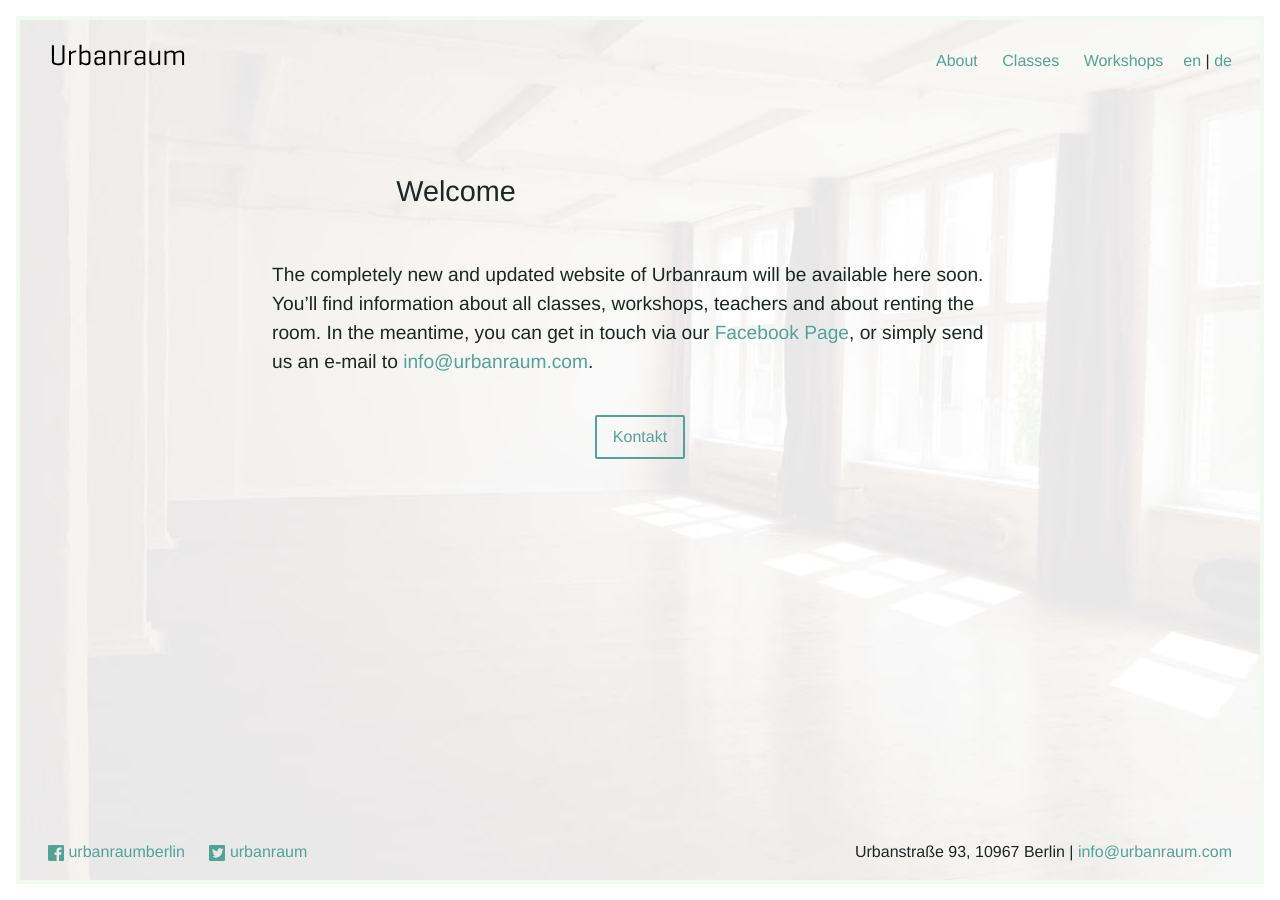
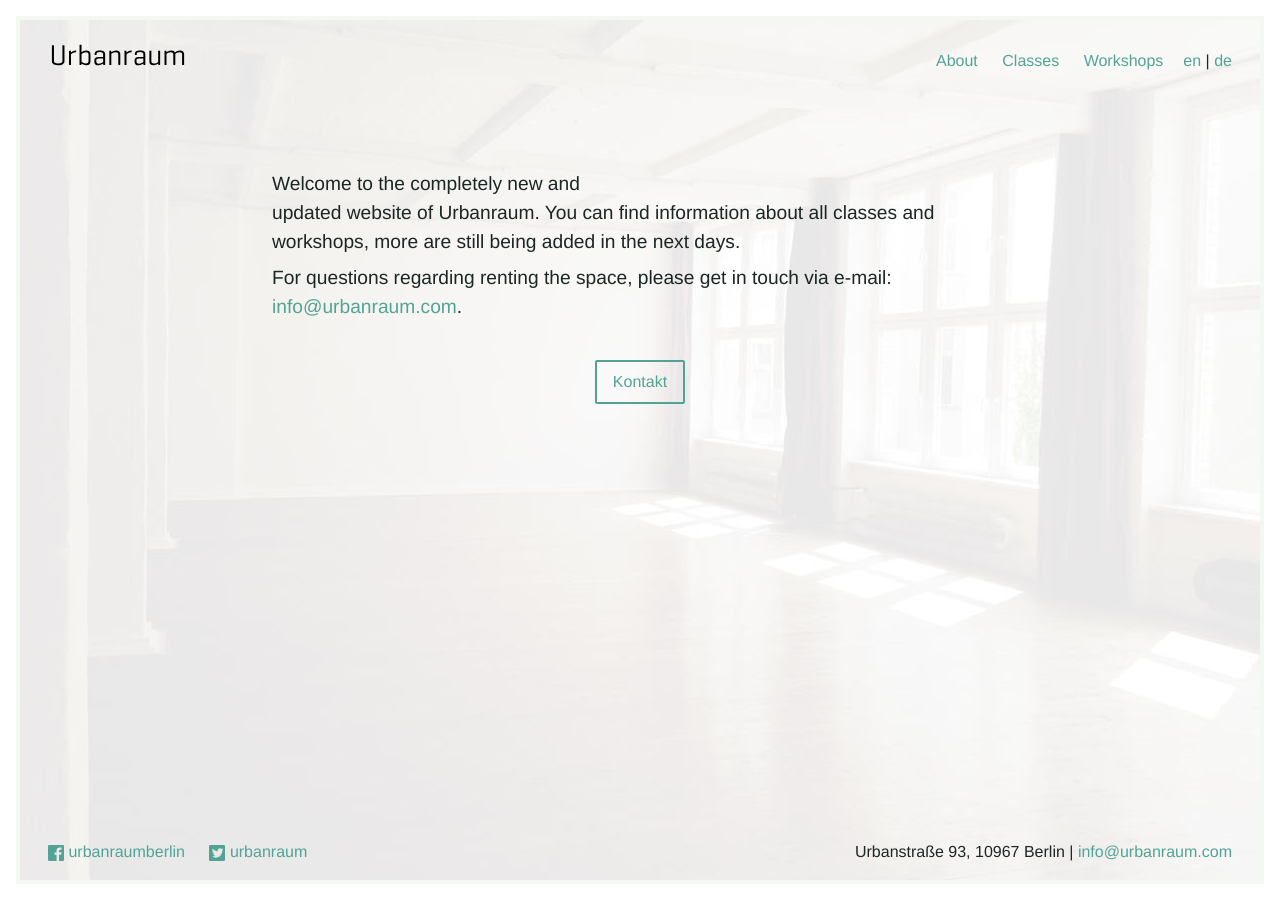
Before and after one commit to Kriesse/urbanraum, a Jekyll site: the page built from index.html, in a window 1280 px wide. Built offline with Jekyll 4.4.1, drawn with Linux system fonts in a browser that asks for light colours; nearby versions of some CDN libraries.

Commit message:
update start page text

```diff
--- a/index.html
+++ b/index.html
@@ -3,23 +3,19 @@ layout: page
 
 
 intro_en: "
-    <header class='post__header'>
-      <h1>Welcome</h1>
-    </header>
     <p>
-      The completely new and updated website of Urbanraum will be available here soon.
-      You’ll find information about all classes, workshops, teachers and about renting the room.
-      In the meantime, you can get in touch via our <a href='https://www.facebook.com/urbanraumberlin'>Facebook Page</a>, or simply send us an e-mail to <a href='mailto:info@urbanraum.com'>info@urbanraum.com</a>.
+      Welcome to the completely new and updated website of Urbanraum. You can find information about all classes and workshops, more are still being added in the next days.
+    </p>
+    <p>
+      For questions regarding renting the space, please get in touch via e-mail: <a href='mailto:info@urbanraum.com'>info@urbanraum.com</a>.
     </p>"
 
 intro_de: "
-    <header class='post__header'>
-</h1>
-    </header>
     <p>
-      Hier entsteht der neue Internet-Auftritt des Urbanraums.
-      Infos zu allen Kursen, Workshops, Lehrern und zur Raum-Vermietung sind in Kürze hier zu finden.
-      Bis dahin informiert unsere <a href='https://www.facebook.com/urbanraumberlin'>Facebook-Seite</a> oder ihr schreibt bei Fragen eine Email an <a href='mailto:info@urbanraum.com'>info@urbanraum.com</a>.
+      Hier entsteht der neue Internet-Auftritt des Urbanraums. Infos zu allen aktuellen Kursen und Workshops sind hier zu finden und werden nach und nach erweitert.
+    </p>
+    <p>
+      Fragen zur Raum-Vermietung bitte per Email an <a href='mailto:info@urbanraum.com'>info@urbanraum.com</a>.
     </p>
 "
 
```
